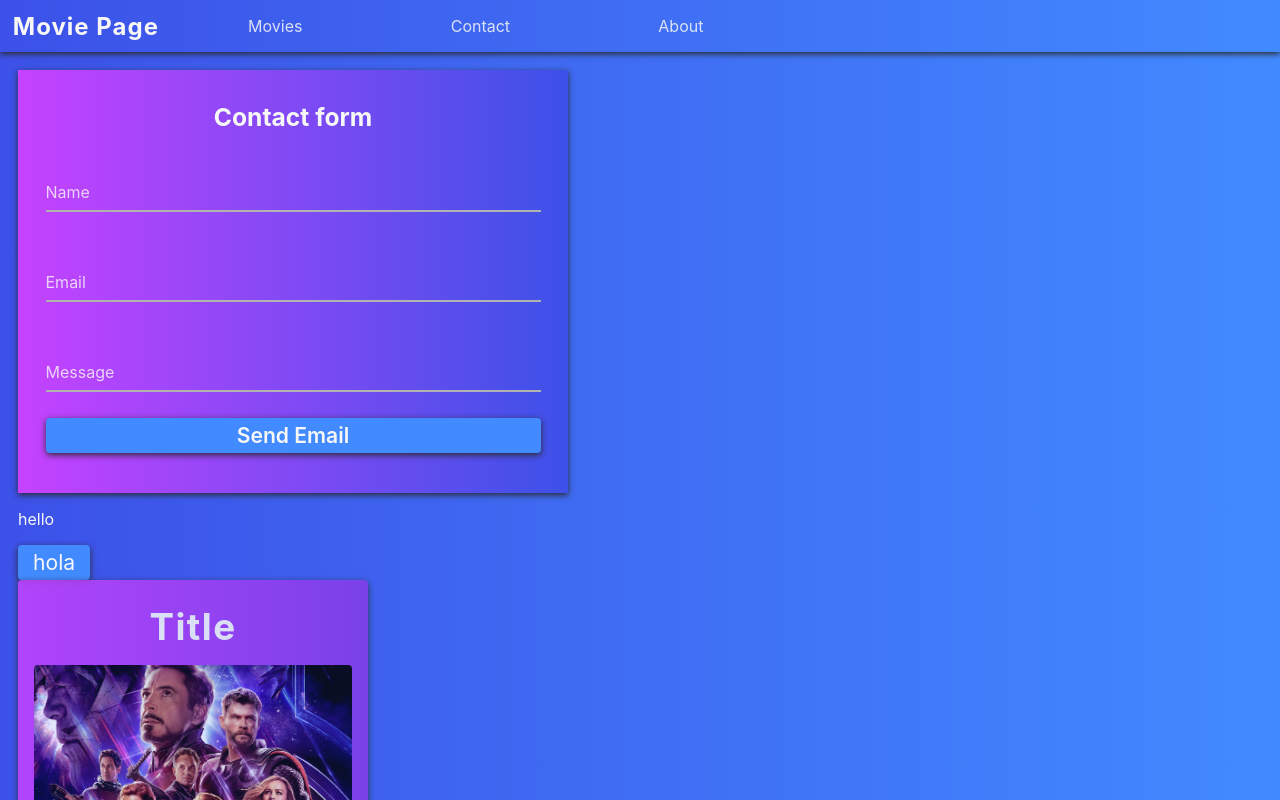
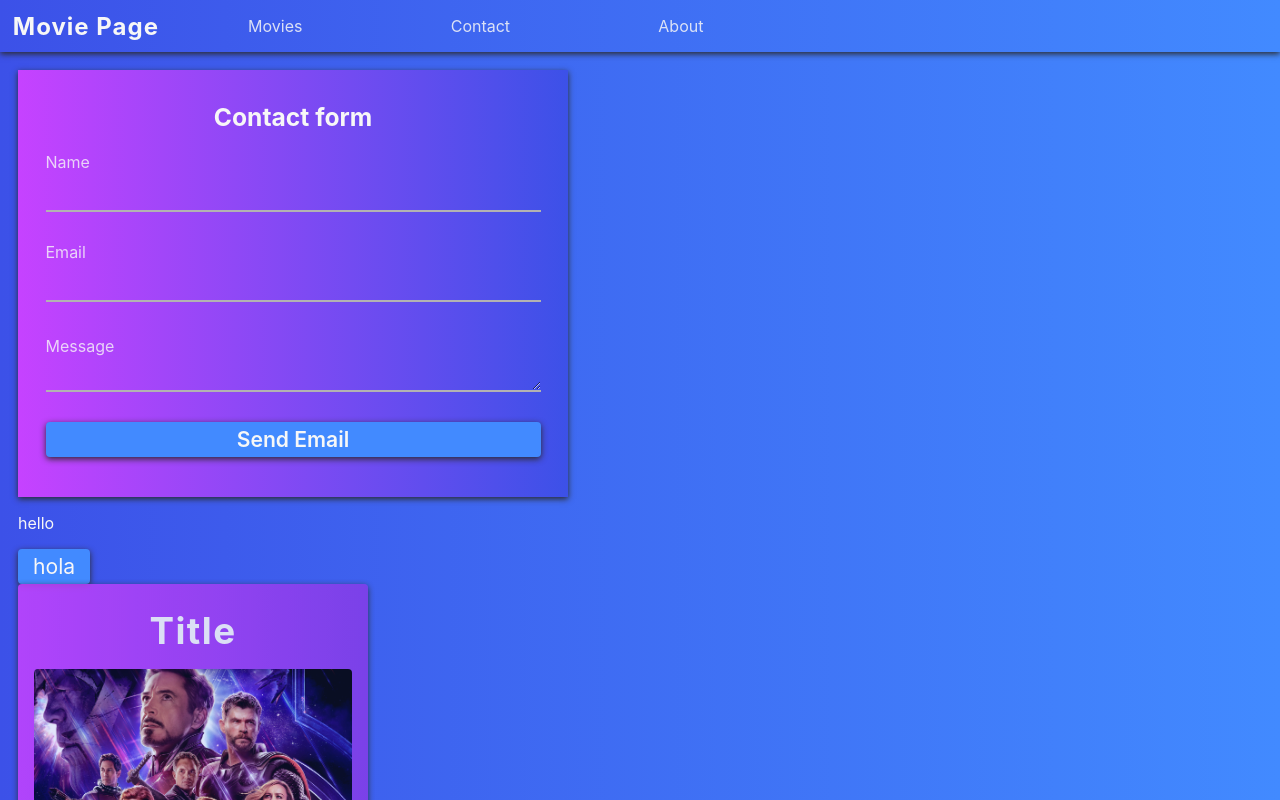
Before and after one commit to Carlos0934/movie-page, a Next.js app: page / in a window 1280 px wide. Shown: the top 800 px of the page. Built offline with nearby package versions, Linux system fonts and the light colour scheme.

Commit message:
contactForm component created

```diff
--- a/components/ContactForm.tsx
+++ b/components/ContactForm.tsx
@@ -16,7 +16,7 @@ const ContactForm : React.FC = () => {
                 <label >Email</label>
             </div>
             <div>
-                <input />
+                <textarea ></textarea>
                 <label >Message</label>
             </div>
 
--- a/styles/components/ContactForm.module.scss
+++ b/styles/components/ContactForm.module.scss
@@ -1,10 +1,12 @@
 @import '../main.scss';
 .form {
+
     box-shadow: $shadow;
     padding: 40px 0px;
     padding-top: 16px;
     max-width: 550px ;
     background-image: linear-gradient(to right , $violet , $dark-blue);
+
 
     form {
         display: flex;
@@ -23,9 +25,14 @@
             display: block;
             transition: opacity .2s , transform .2s;
         }
-        input {
+        textarea {
+            resize: vertical;
+
+        }
+        input , textarea {
             border: none;
             border-bottom: 2.5px solid  rgb(179, 178, 178);
+            font-size: calc(.1vw + 16px);
 
             width: 100%;
             height: 30px;
@@ -34,19 +41,33 @@
             background-color: transparent;
 
         }
-        input:hover {
+        input:hover , textarea:focus {
 
             border-color: lighten($purple , 30);
         }
-        input:focus {
+        input:focus, textarea:focus {
 
             border-color: lighten($purple , 40);
 
         }
-        input:focus + label {
+        input:focus + label, textarea:focus + label {
             opacity: 1;
             transform: translate(0,-60px);
 
+        }
+
+        input:invalid {
+
+            box-shadow: none;
+
+            border-color: rgb(238, 8, 8);
+
+        }
+        input:invalid + label {
+            color :rgb(238, 8, 8);
+        }
+        input:not([value=""])  + label , textarea:not([value=""])  + label {
+            transform: translate(0,-60px);
         }
     }
     button {
--- a/styles/globals.scss
+++ b/styles/globals.scss
@@ -8,7 +8,7 @@ body {
     color : rgb(247, 247, 247);
 }
 
-button {
+button , input , textarea {
     color : rgb(247, 247, 247);
     font-family: -apple-system, BlinkMacSystemFont, Segoe UI, Roboto, Oxygen, Ubuntu, Cantarell, Fira Sans, Droid Sans, Helvetica Neue, sans-serif;
 }
```
